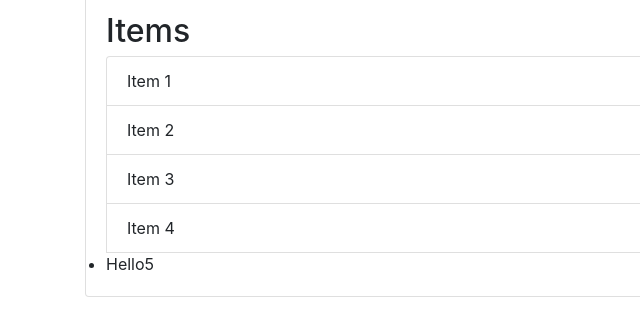
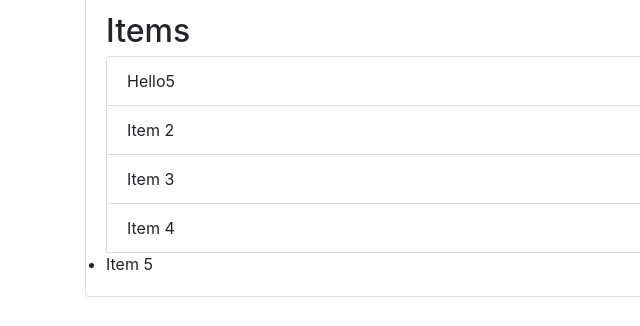
Before and after one commit to surazbissoyi/gitstart, a plain HTML site: page index.html in a window 1280 px wide. Shown: the part 221-547 px from the top of the page, 0-640 px from the left. Drawn offline with nearby package versions, Linux system fonts and the light colour scheme.

Commit message:
html changed

```diff
--- a/index.html
+++ b/index.html
@@ -40,7 +40,7 @@
         items[i].style.fontWeight = 'bold';
     } */
 
-    var item = document.querySelector('.list5');
+    var item = document.querySelector('li');
     item.textContent = 'Hello5';
 
   </script>
```
